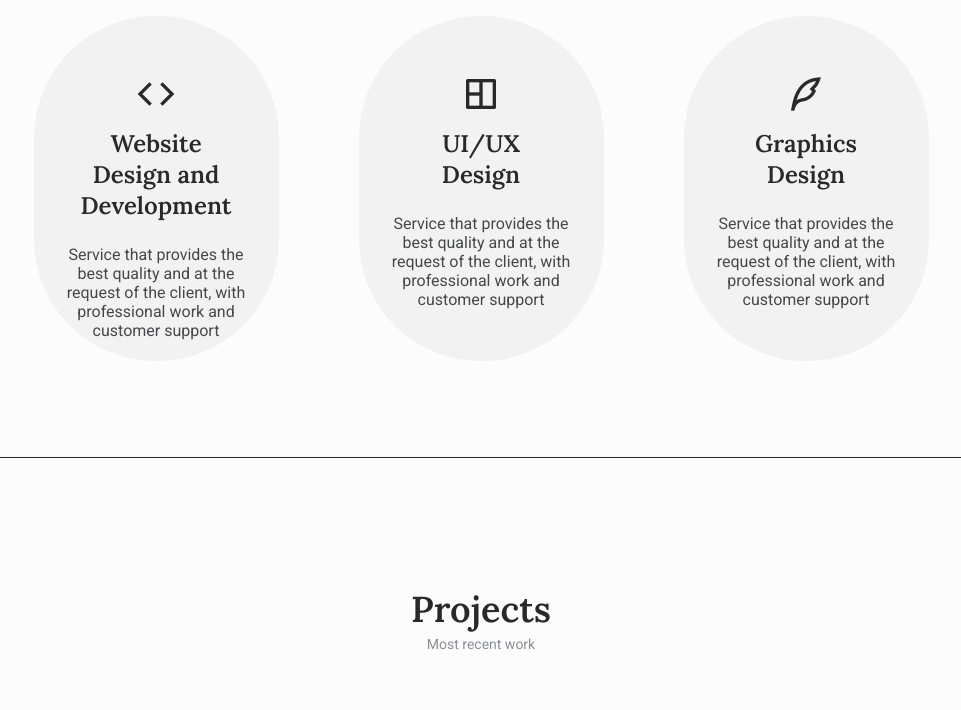
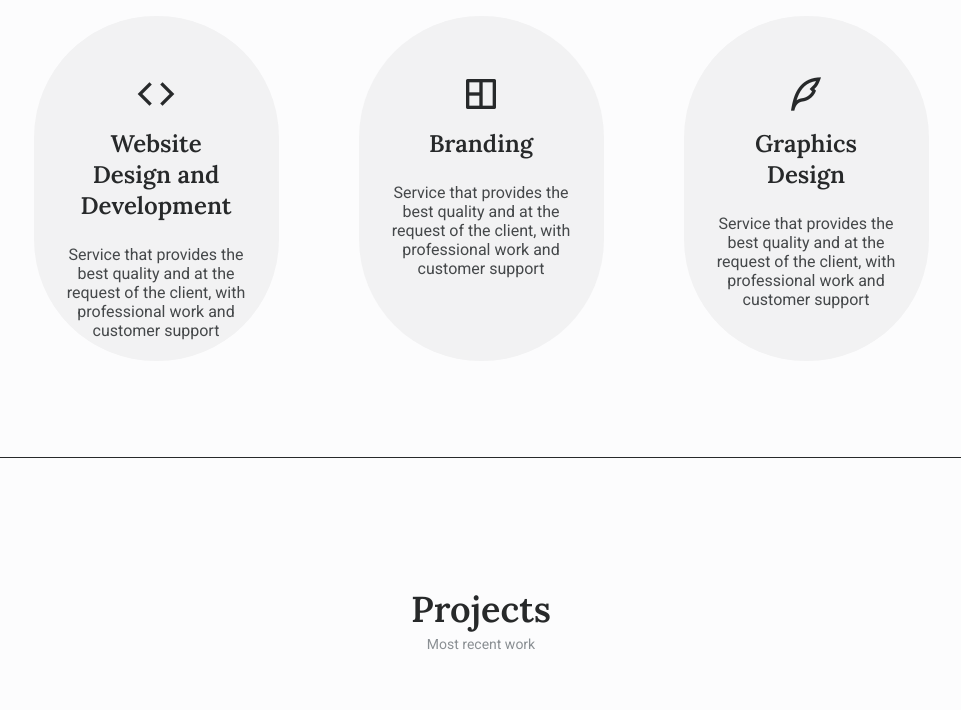
Before and after one commit to atismall/my-portfolio, a plain HTML site: page index.html in a window 1280 px wide. Shown: the part 2940-3650 px from the top of the page, without its empty margins (159-1120 px from the left). Drawn offline with nearby package versions, Linux system fonts and the light colour scheme.

Commit message:
Update index.html

```diff
--- a/index.html
+++ b/index.html
@@ -402,8 +402,7 @@
                     <i class="ri-layout-4-line"></i>
 
                     <h2 class="services_title">
-                        UI/UX <br>
-                        Design
+                        Branding
                     </h2>
 
                     <p class="services_description">
```
